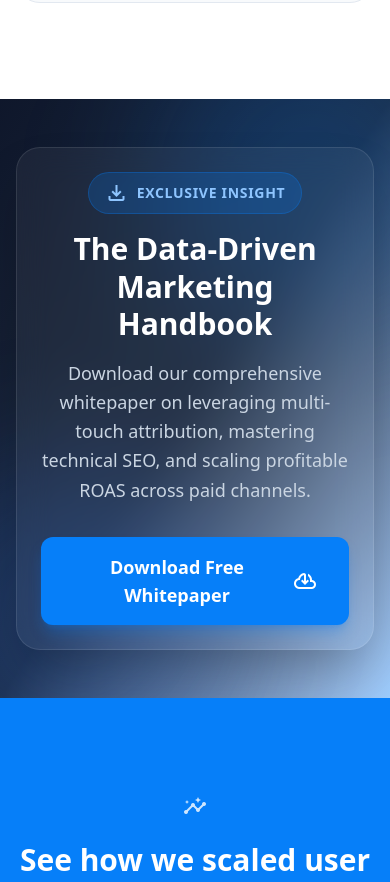
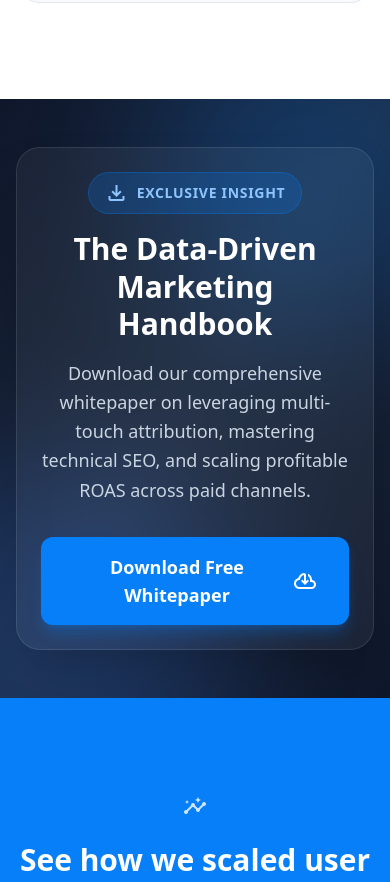
Before and after one commit to UnlimitedCollection/ZettaBSite, a Next.js app: page /digital-marketing in a window 390 px wide. Shown: the part 3864-4746 px from the top of the page. Built offline with nearby package versions, Linux system fonts and the light colour scheme.

Commit message:
fix(whitepaper): Add solid background fallback and remove opacity gradient to fix mobile Safari rendering bug

```diff
--- a/src/components/WhitepaperCTA.tsx
+++ b/src/components/WhitepaperCTA.tsx
@@ -16,7 +16,7 @@ export function WhitepaperCTA({
     buttonText = "Download Free Whitepaper"
 }: WhitepaperCTAProps) {
     return (
-        <section className="py-12 md:py-16 bg-gradient-to-br from-slate-900 via-slate-800 to-primary/40 relative overflow-hidden">
+        <section className="py-12 md:py-16 bg-slate-900 bg-gradient-to-br from-slate-900 via-slate-800 to-slate-900 relative overflow-hidden">
             {/* Background elements */}
             <div className="absolute top-0 right-0 -mt-20 -mr-20 w-80 h-80 bg-primary/20 rounded-full blur-3xl pointer-events-none"></div>
             <div className="absolute bottom-0 left-0 -mb-20 -ml-20 w-80 h-80 bg-blue-500/20 rounded-full blur-3xl pointer-events-none"></div>
```
